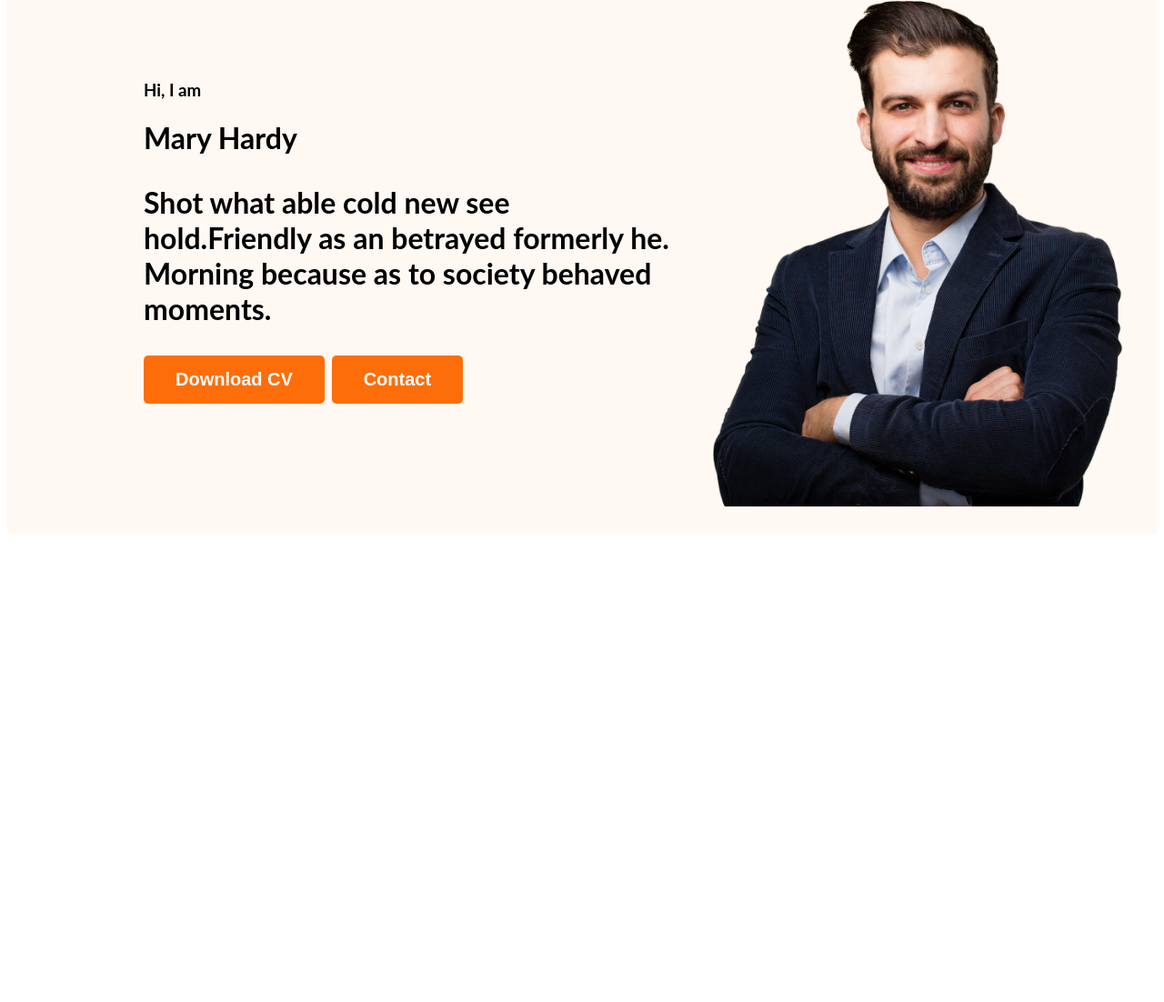
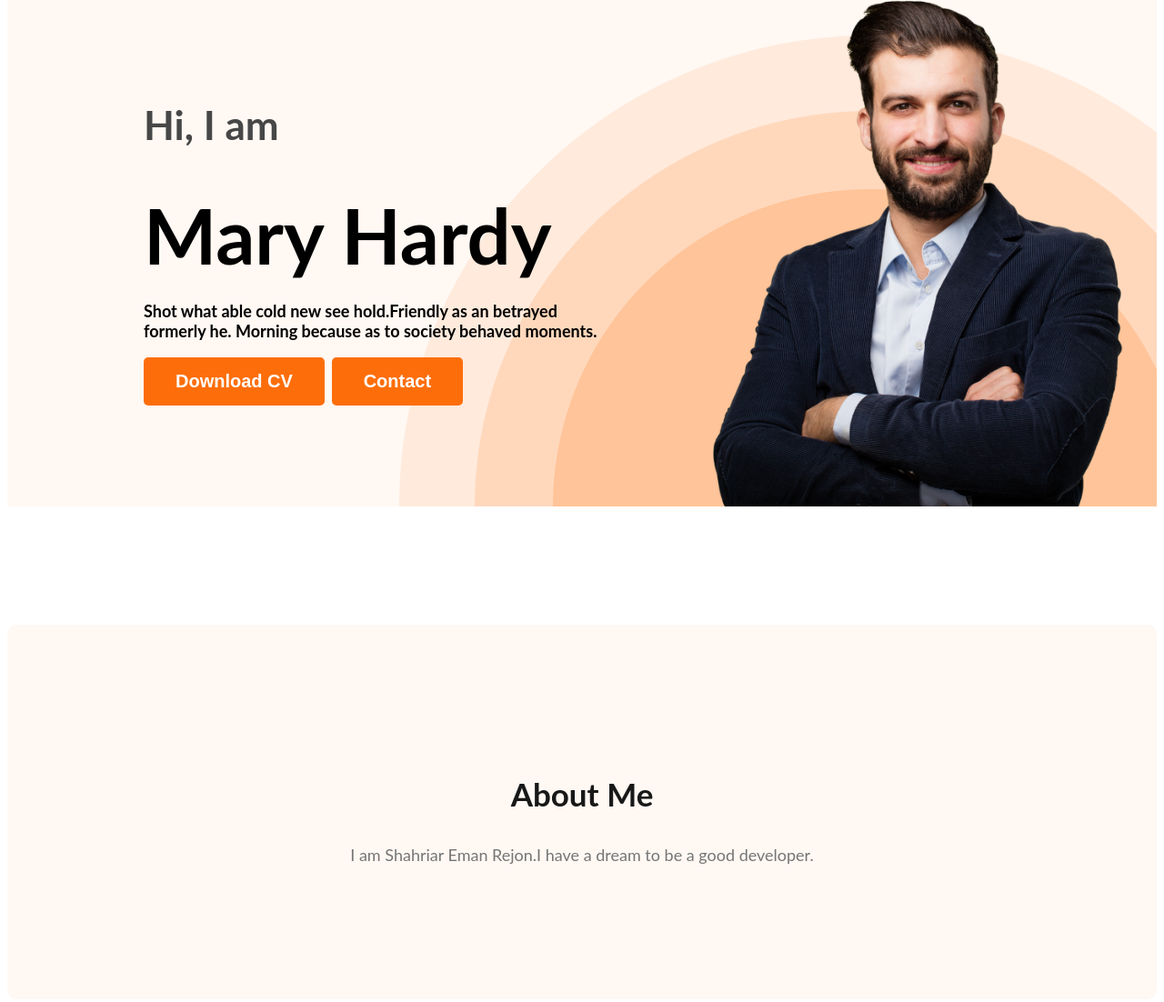
Before and after one commit to rejon5121/webdeveloper-portfolio, a plain HTML site: page index.html in a window 1280 px wide. Shown: the part 265-1367 px from the top of the page at 91% size. Before the commit the page ends 860 px from the top, so only its background shows below. Drawn offline with Linux system fonts and the light colour scheme.

Commit message:
new feature

```diff
--- a/index.html
+++ b/index.html
@@ -25,7 +25,7 @@
         <div class="banner">
             <div class="banner-content"><h3 class="banner-greeting">Hi, I  am</h3>
             <h1 class="banner-title">Mary Hardy<h1>
-                <p>Shot what able cold new see hold.Friendly as an betrayed formerly he. Morning because as to society behaved moments.</p>
+                <p class="new">Shot what able cold new see hold.Friendly as an betrayed formerly he. Morning because as to society behaved moments.</p>
 
                 <button class="btn-primary">Download CV</button>
                 <button class="btn-primary">Contact</button>
@@ -34,7 +34,12 @@
             <img class="pro-pic" src="images/hardy.png">
         </div>
     </header>
-    <main></main>
+    <main>
+        <section class="about">
+        <h3 class="section-title">About Me</h3>
+        <p class="section-description">I am Shahriar Eman Rejon.I have a dream to be a good developer.</p>
+    </section>
+    </main>
     <footer></footer>
 </body>
 </html>
--- a/style/portfolio.css
+++ b/style/portfolio.css
@@ -45,12 +45,55 @@ padding:15px 35px;
 /* header related styles*/
 .header{
     background: #FFF8F3;
+    background-image: url('../images/header_bg.png');
+    background-repeat:no-repeat;
+    background-position: bottom right;
 }
 .banner{
-    padding:50px 30px 30px 150px;
+    padding:50px 30px 0 150px;
     display:flex;
     align-items:center;
+    justify-content: space-between;
 }
 .banner .pro-pic{
    width:500px;
 }
+.banner-greeting
+{
+    font-size: 44px;
+    color:#474747
+}
+.banner-title{
+    font-size: 85px;
+font-style: normal;
+font-weight: 700;
+margin-top:5px;
+margin-bottom:20px;
+}
+.banner-content{
+    max-width: 500px;
+}
+.new
+{
+    font-size:18px;
+}
+/*main section */
+/*about section */
+.about{
+    padding:130px;
+    border-radius: 10px;
+background: #FFF8F3;
+margin:130px 0;
+}
+.section-title
+{
+    color:#181818;
+text-align: center;
+font-size: 35px;
+font-weight: 700;
+}
+.section-description{
+    color: #757575;
+text-align: center;
+font-size: 18px;
+}
```
